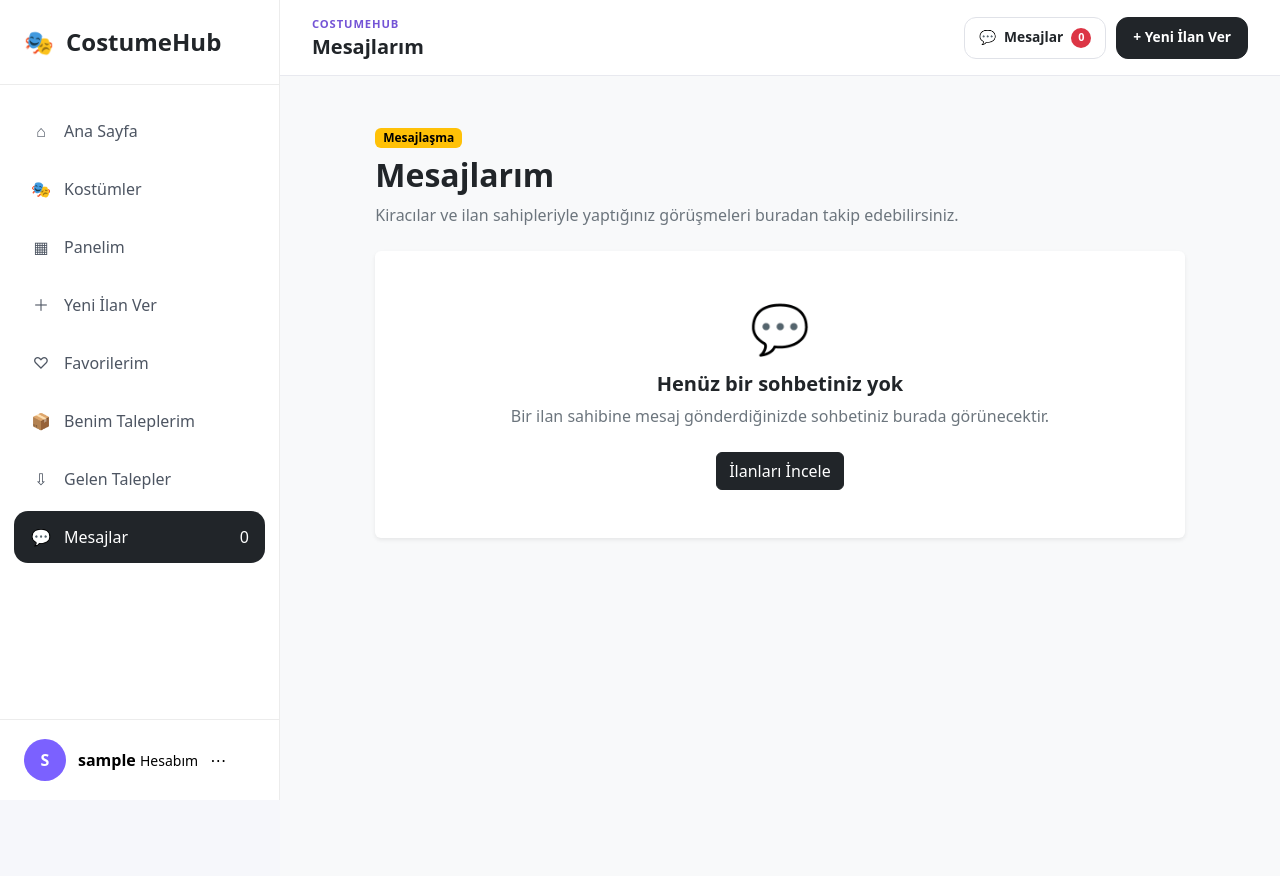
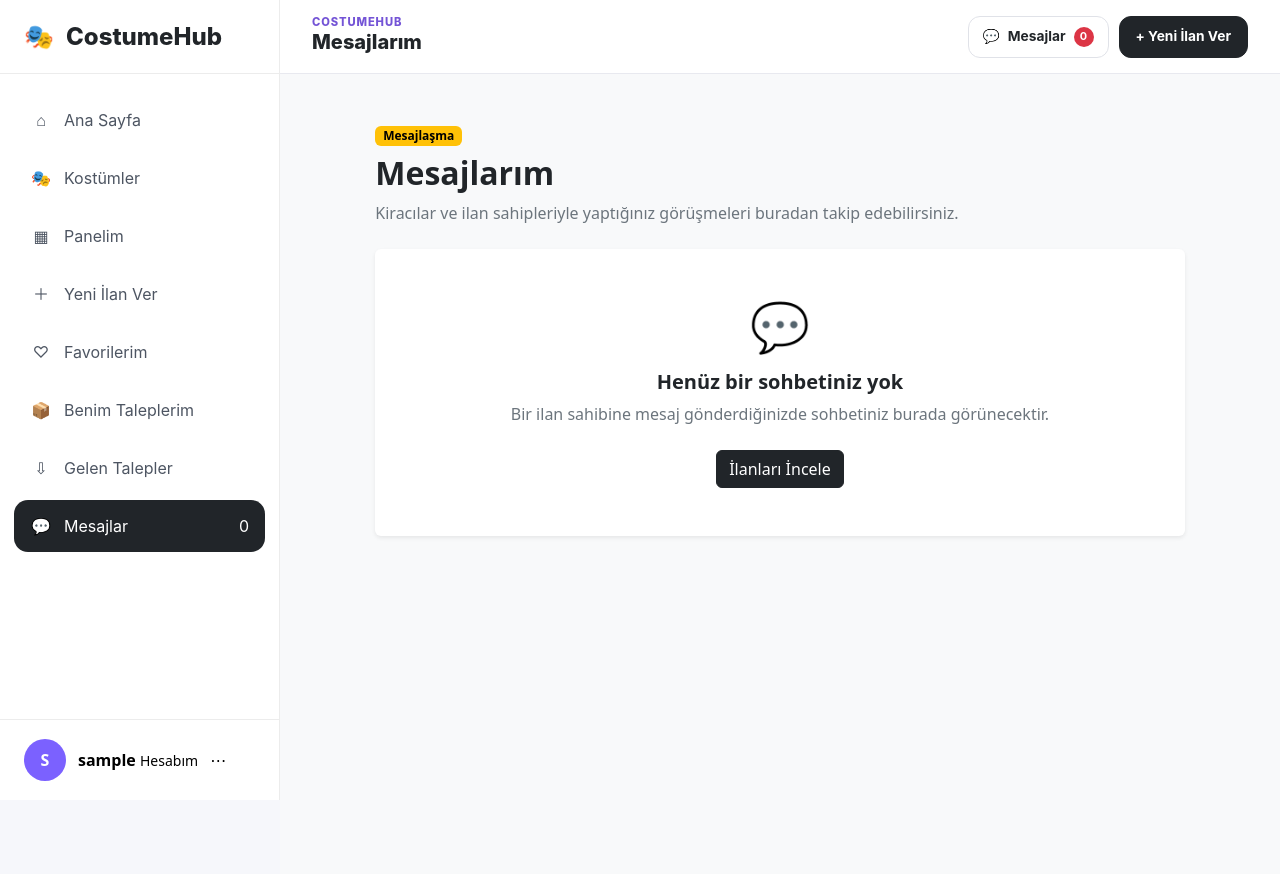
Before and after one commit to ikrabaser/costumehub, a Django app: page /mesajlar/ in a window 1280 px wide. After the commit the page ends 800 px from the top, so only its background shows below. Run offline with Django 5.2, Linux system fonts and the light colour scheme; the visitor is signed in with stand-in values (Sample User, id 1); data comes from the database, SQL or seed files in the repository; data that the repository does not hold is empty; parts of the project's set-up code (start-up, migrations or seed data) failed here and were passed over.

Commit message:
style: align dashboard header and typography

```diff
--- a/static/css/style.css
+++ b/static/css/style.css
@@ -682,14 +682,27 @@ body {
     min-height:100vh;
 }
 
-.costume-sidebar-header{
-    padding:24px;
-    border-bottom:1px solid #ececec;
+.costume-sidebar-header {
+    height: 74px;
+    min-height: 74px;
+    display: flex;
+    align-items: center;
+    padding: 0 24px;
+    box-sizing: border-box;
+    border-bottom: 1px solid #ececec;
+}
+
+.costume-sidebar-brand {
+    display: flex;
+    align-items: center;
+    gap: 12px;
+    margin: 0;
+    line-height: 1;
 }
 
 .costume-sidebar-brand{
     font-size:24px;
-    font-weight:700;
+    font-weight:800;
     color:#212529;
     text-decoration:none;
 
@@ -835,6 +848,8 @@ body {
     position: sticky;
     top: 0;
     z-index: 1040;
+    height: 74px;
+    min-height: 74px;
     margin-left: 280px;
 }
 
@@ -853,27 +868,34 @@ body {
 =========================== */
 
 .costume-topbar {
-    min-height: 76px;
+    height: 74px;
+    min-height: 74px;
     display: flex;
     align-items: center;
     justify-content: space-between;
     gap: 24px;
-    padding: 14px 32px;
+    padding: 0 32px;
+    box-sizing: border-box;
     border-bottom: 1px solid #e8e9ef;
     background-color: rgba(255, 255, 255, 0.94);
     backdrop-filter: blur(14px);
 }
 
 .costume-topbar-title {
+    display: flex;
+    flex-direction: column;
+    justify-content: center;
     min-width: 0;
+    transform: translateY(-1px);
 }
 
 .costume-topbar-eyebrow {
     display: block;
-    margin-bottom: 2px;
+    margin-bottom: 3px;
     color: #7454d6;
     font-size: 0.7rem;
     font-weight: 800;
+    line-height: 1;
     letter-spacing: 0.08em;
     text-transform: uppercase;
 }
@@ -882,9 +904,11 @@ body {
     margin: 0;
     font-size: 1.25rem;
     font-weight: 800;
+    line-height: 1.15;
 }
 
 .costume-topbar-actions {
+    height: 100%;
     display: flex;
     align-items: center;
     gap: 10px;
@@ -1134,3 +1158,13 @@ body {
     background-color: #fff0f1;
     color: #b52d3a;
 }
+/* ==========================================
+   Ortak yazı tipi
+========================================== */
+
+.costume-sidebar-brand,
+.costume-topbar-title,
+.costume-topbar-actions,
+.costume-sidebar-menu {
+    font-family: "Inter", "Segoe UI", Arial, sans-serif;
+}
```
